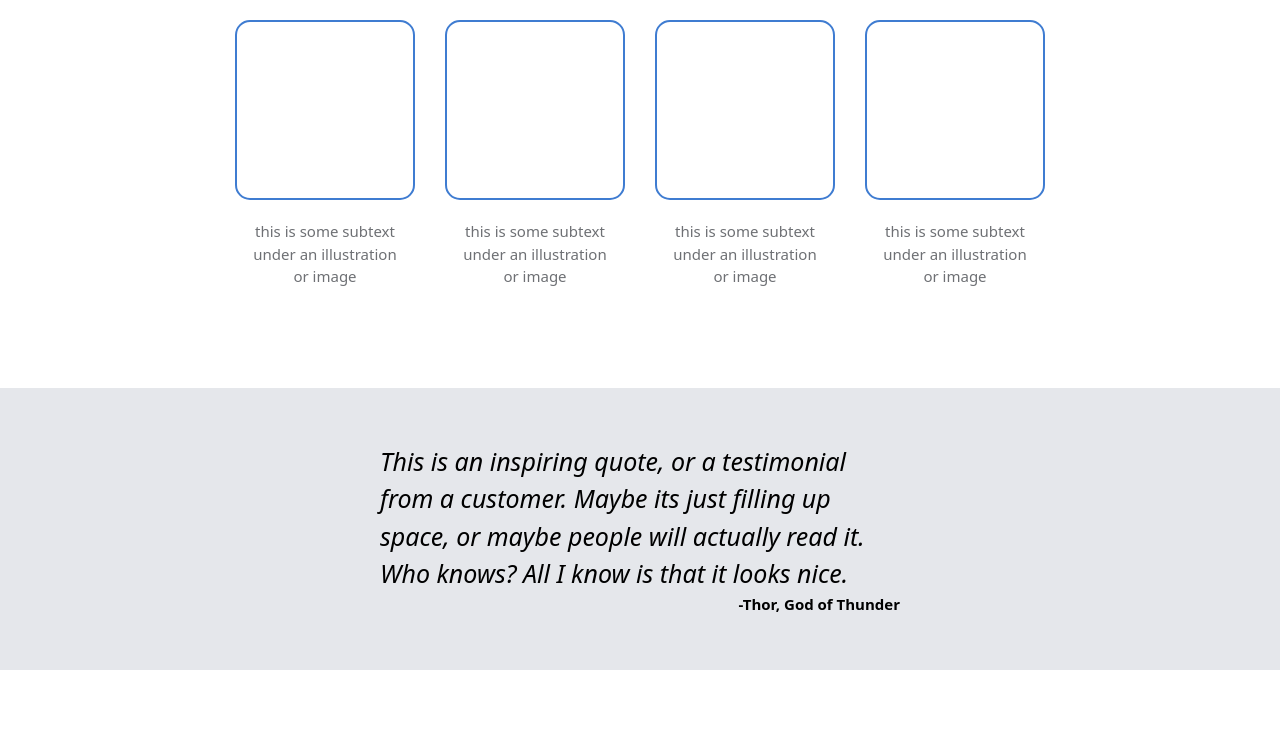
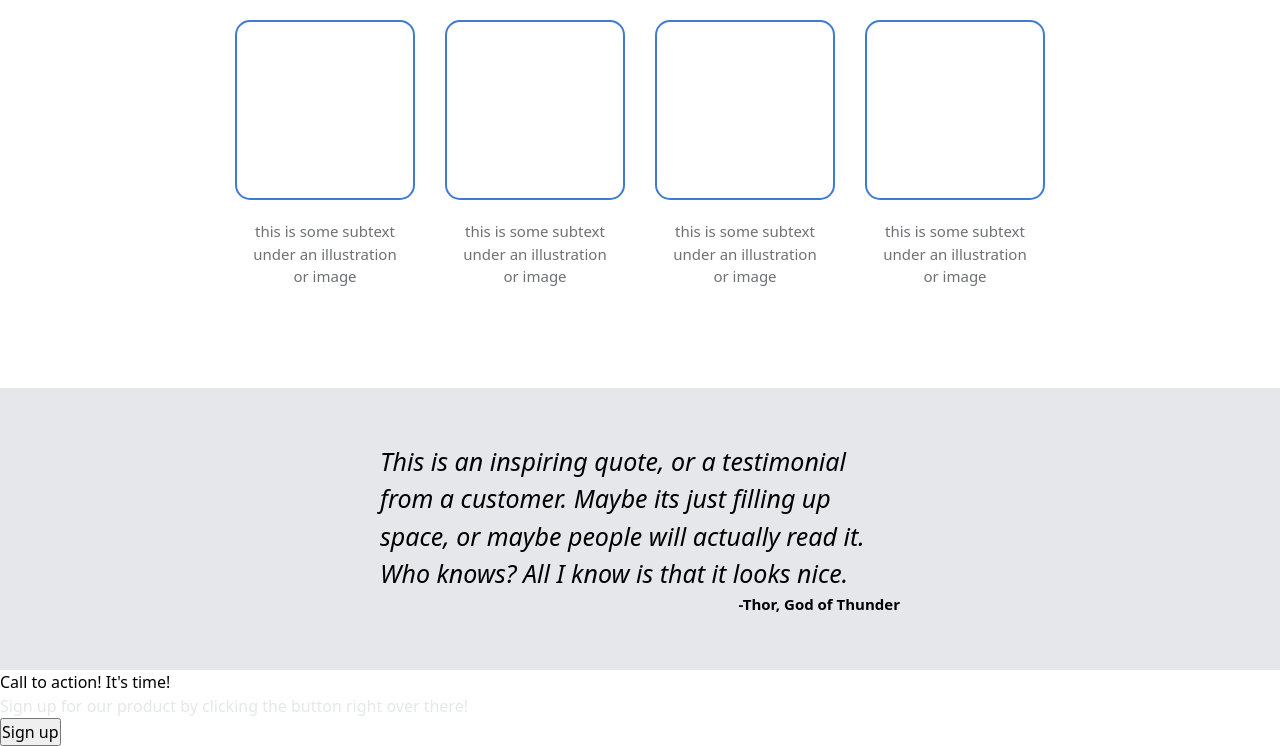
Before and after one commit to ChiduAnush/practise-website, a plain HTML site: page index.html in a window 1280 px wide. Shown: the part 533-1279 px from the top of the page. Before the commit the page ends 1203 px from the top, so only its background shows below. Drawn offline with Linux system fonts and the light colour scheme.

Commit message:
finished html part for call to action(cta) section

```diff
--- a/index.html
+++ b/index.html
@@ -60,6 +60,13 @@
         </div>
     </div>
 
+    <div class="cta">
+        <div class="left">
+            <h4>Call to action! It's time!</h4>
+            <p>Sign up for our product by clicking the button right over there!</p>
+        </div>
+        <button>Sign up</button>
+    </div>
 </body>
 
 </html>
```
